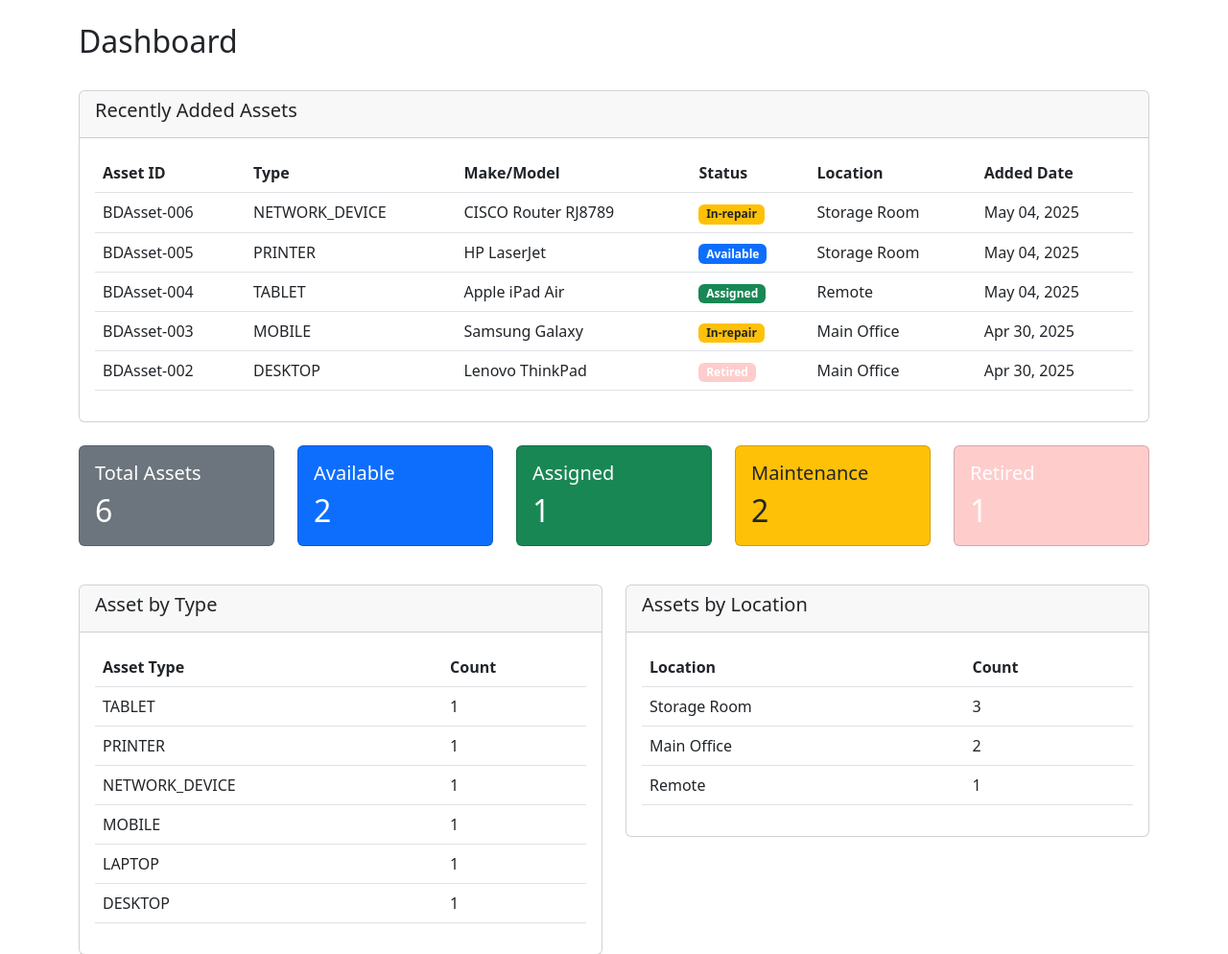
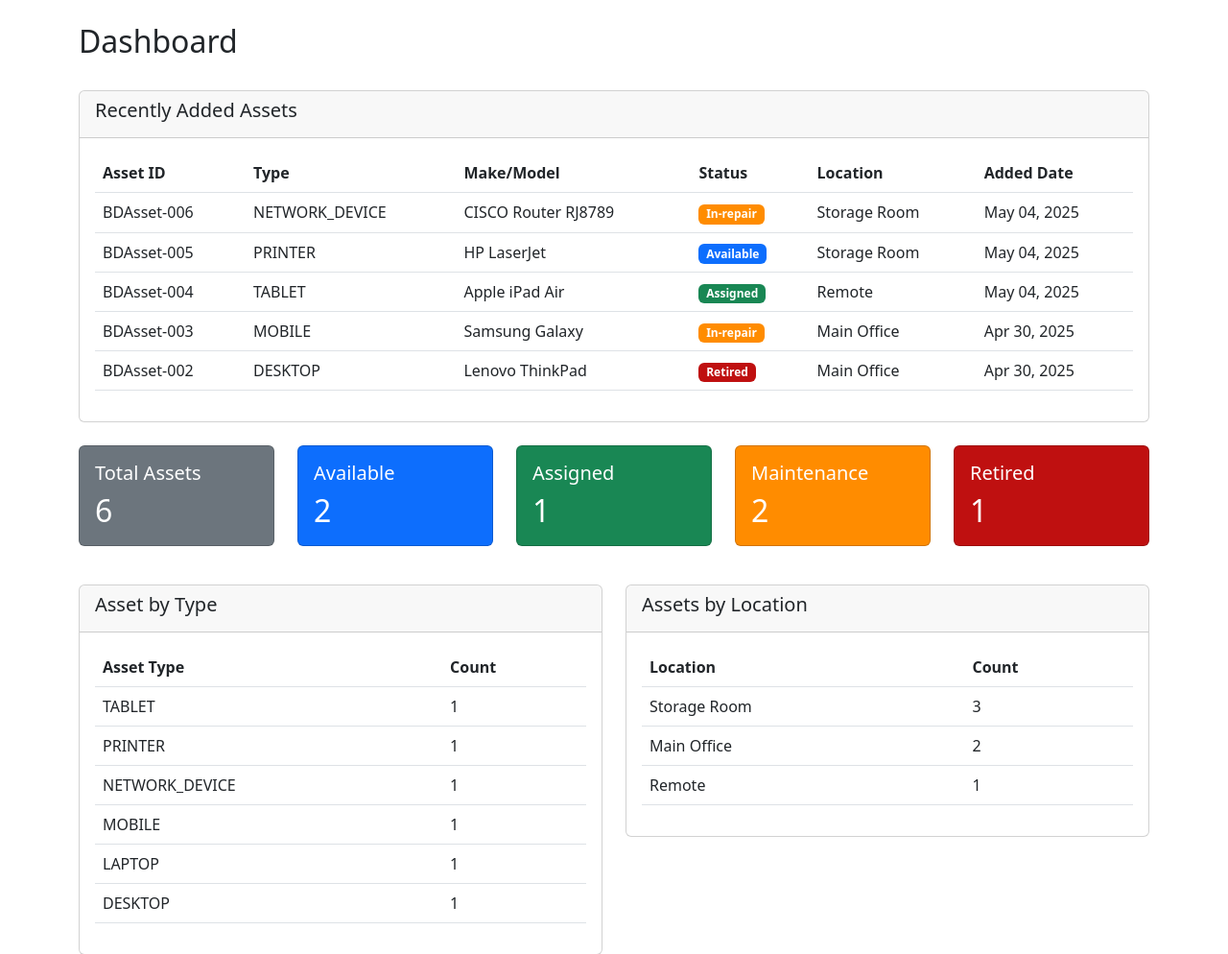
Before and after one commit to nasirhaidary/itat-py-vscode, a Django app: page /dashboard/ in a window 1280 px wide. Shown: the part 56-1050 px from the top of the page at 96% size. Run offline with Django 5.2, Linux system fonts and the light colour scheme; a user stored in the database is signed in; data comes from the database, SQL or seed files in the repository; both versions use the stored data as it was after the commit.

Commit message:
All the changes with the colors, status-column values etch. Next on to the Login Page design and enhancement.

```diff
--- a/assets/models.py
+++ b/assets/models.py
@@ -7,7 +7,6 @@ class Asset(models.Model):
         ('ASSIGNED', 'Assigned'),
         ('AVAILABLE', 'Available'),
         ('IN_REPAIR', 'In-repair'),
-        ('UNDER_MAINTENANCE', 'Under-maintenance'),
         ('RETIRED', 'Retired'),
     ]
 
--- a/dashboard/views.py
+++ b/dashboard/views.py
@@ -14,7 +14,7 @@ class DashboardView(LoginRequiredMixin, TemplateView):
         context['available_assets'] = Asset.objects.filter(status='AVAILABLE').count()
         context['assigned_assets'] = Asset.objects.filter(status='ASSIGNED').count()
         context['under_maintenance_assets'] = Asset.objects.filter(
-            Q(status='IN_REPAIR') | Q(status='UNDER_MAINTENANCE')
+            status='IN_REPAIR'
         ).count()
         context['retired_assets'] = Asset.objects.filter(status='RETIRED').count()
 
--- a/templates/assets/asset_list.html
+++ b/templates/assets/asset_list.html
@@ -54,7 +54,7 @@
                         <td>{{ asset.asset_type }}</td>
                         <td>{{ asset.make }} {{ asset.model }}</td>
                         <td>
-                            <span class="badge {% if asset.status == 'AVAILABLE' %}bg-primary{% elif asset.status == 'ASSIGNED' %}bg-success{% elif asset.status == 'IN_REPAIR' or asset.status == 'UNDER_MAINTENANCE' %}bg-warning text-dark{% elif asset.status == 'RETIRED' %} text-white{% else %}bg-danger{% endif %}" {% if asset.status == 'RETIRED' %}style="background-color: #ffcccc;"{% endif %}>
+                            <span class="badge {% if asset.status == 'AVAILABLE' %}bg-primary{% elif asset.status == 'ASSIGNED' %}bg-success{% elif asset.status == 'IN_REPAIR' %} text-white{% elif asset.status == 'RETIRED' %} text-white{% else %}bg-danger{% endif %}" {% if asset.status == 'RETIRED' %}style="background-color: #BF1010;"{% elif asset.status == 'IN_REPAIR' %}style="background-color: #FF8C00;"{% endif %}>
                                 {{ asset.get_status_display }}
                             </span>
                         </td>
--- a/templates/dashboard/dashboard.html
+++ b/templates/dashboard/dashboard.html
@@ -35,7 +35,7 @@
                                 <td>{{ asset.asset_type }}</td>
                                 <td>{{ asset.make }} {{ asset.model }}</td>
                                 <td>
-                                    <span class="badge {% if asset.status == 'AVAILABLE' %}bg-primary{% elif asset.status == 'ASSIGNED' %}bg-success{% elif asset.status == 'IN_REPAIR' or asset.status == 'UNDER_MAINTENANCE' %}bg-warning text-dark{% elif asset.status == 'RETIRED' %} text-white{% else %}bg-danger{% endif %}" {% if asset.status == 'RETIRED' %}style="background-color: #ffcccc;"{% endif %}>
+                                    <span class="badge {% if asset.status == 'AVAILABLE' %}bg-primary{% elif asset.status == 'ASSIGNED' %}bg-success{% elif asset.status == 'IN_REPAIR' %} text-white{% elif asset.status == 'RETIRED' %} text-white{% else %}bg-danger{% endif %}" {% if asset.status == 'RETIRED' %}style="background-color: #BF1010;"{% elif asset.status == 'IN_REPAIR' %}style="background-color: #FF8C00;"{% endif %}>
                                         {{ asset.get_status_display }}
                                     </span>
                                 </td>
@@ -78,7 +78,7 @@
         </div>
     </div>
     <div class="col mb-3">
-        <div class="card bg-warning text-dark">
+        <div class="card text-white" style="background-color: #FF8C00;">
             <div class="card-body">
                 <h5 class="card-title">Maintenance</h5>
                 <h2 class="card-text">{{ under_maintenance_assets }}</h2>
@@ -86,7 +86,7 @@
         </div>
     </div>
     <div class="col mb-3">
-        <div class="card text-white" style="background-color: #ffcccc;">
+        <div class="card text-white" style="background-color: #BF1010;">
             <div class="card-body">
                 <h5 class="card-title">Retired</h5>
                 <h2 class="card-text">{{ retired_assets }}</h2>
```
Also changed, not shown: assets/migrations/0004_alter_asset_asset_type_alter_asset_condition_and_more.py (added), db.sqlite3, 1 other file.
